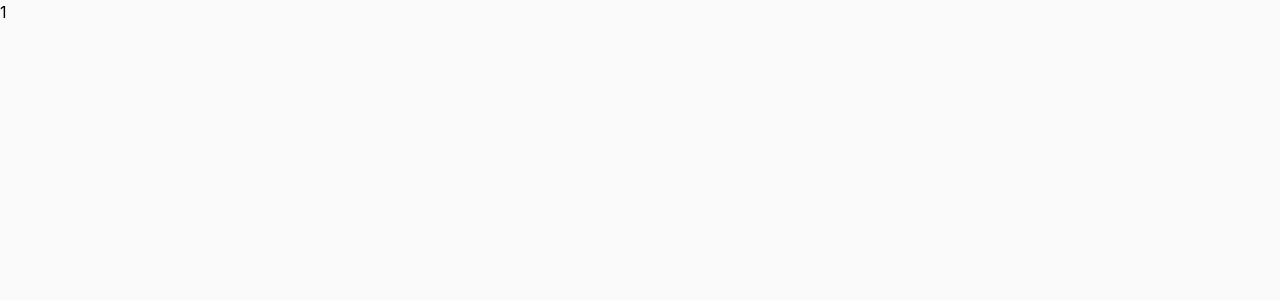
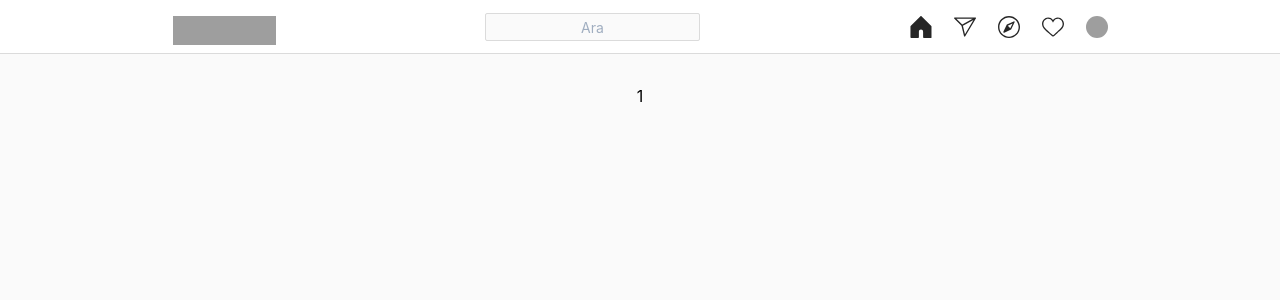
Before and after one commit to dominayo/nextjs-instagram-clone, a Next.js app: page /1 in a window 1280 px wide. Shown: the top 300 px of the page. Built offline with nearby package versions, Linux system fonts and the light colour scheme; grey boxes are pictures that could not be loaded.

Commit message:
some fixes

```diff
--- a/components/layout.js
+++ b/components/layout.js
@@ -5,7 +5,7 @@ export default function Layout({ children }) {
   return (
     <div className="container">
       <Header />
-      {children}
+      <div className="homepage-container flex justify-center">{children}</div>
     </div>
   );
 }
--- a/components/profile_pic.js
+++ b/components/profile_pic.js
@@ -10,7 +10,7 @@ export default function ProfilePic({
   ...props
 }) {
   return (
-    <span {...props}>
+    <span {...props} onClick={() => Router.push("/[pid]", `/${username}`)}>
       <img
         alt={`${username}'s profile pic`}
         data-testid="user-avatar"
--- a/components/suggestion-item.js
+++ b/components/suggestion-item.js
@@ -11,7 +11,6 @@ export default function SuggestionItem({ data }) {
         <UsernameText
           username="username"
           className="text-14-bold cursor-pointer"
-          style={{ paddingBottom: 2, paddingTop: 2 }}
         />
         <span className="text-12-light">
           {data?.info || "Followed by username + 99 more"}
--- a/pages/[pid].js
+++ b/pages/[pid].js
@@ -1,9 +1,14 @@
 import React from "react";
 import { useRouter } from "next/router";
+import Layout from "../components/layout";
 
 export default function Pid() {
   const router = useRouter();
   const { pid } = router.query;
 
-  return <div>{pid}</div>;
+  return (
+    <Layout>
+      <div>{pid}</div>
+    </Layout>
+  );
 }
--- a/pages/index.js
+++ b/pages/index.js
@@ -8,7 +8,6 @@ export default function Home() {
   const feed = [1, 2, 3, 4, 5, 6, 7];
   return (
     <Layout>
-      <div className="homepage-container flex justify-center">
       <div className="homepage-feed lg:mr-8 flex flex-col ">
         <Stories />
         {feed.map((item) => {
@@ -16,7 +15,6 @@ export default function Home() {
         })}
       </div>
       <HomeRightBar />
-      </div>
     </Layout>
   );
 }
--- a/pages/post/[pid].js
+++ b/pages/post/[pid].js
@@ -5,5 +5,9 @@ export default function Pid() {
   const router = useRouter();
   const { pid } = router.query;
 
-  return <div>{pid}</div>;
+  return (
+    <Layout>
+      <div>{pid}</div>
+    </Layout>
+  );
 }
```
Lines whose indentation alone changed are shown as unchanged.
